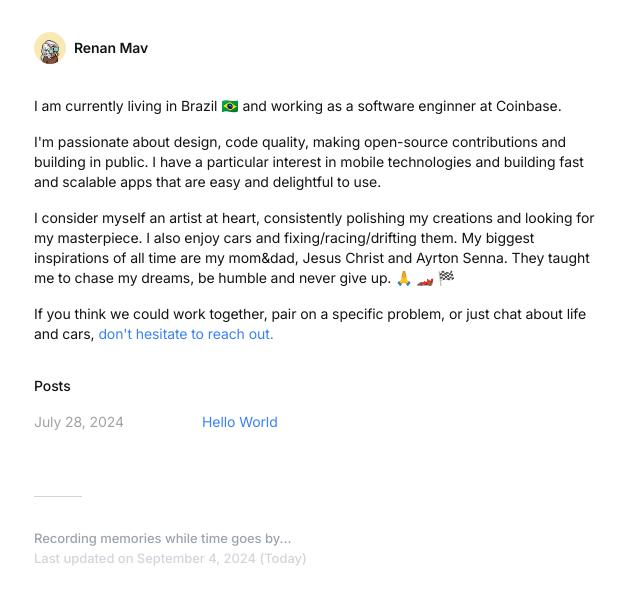
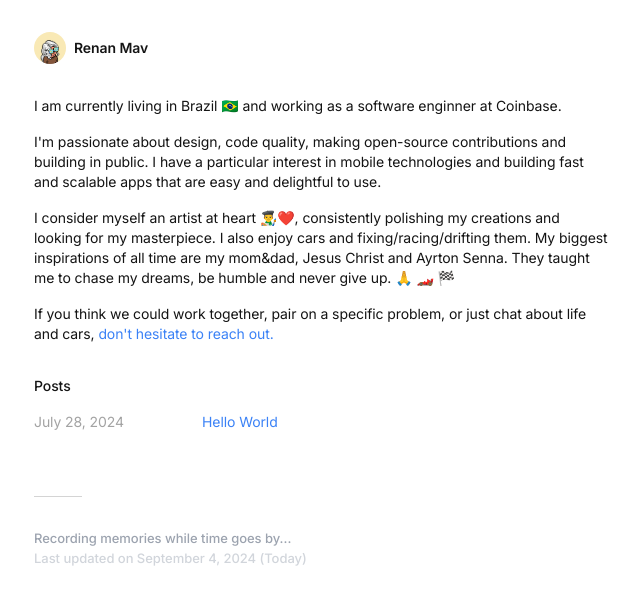
Before and after one commit to renanmav/renanmav.com, a Next.js app: page / in a window 1280 px wide. Shown: the top 604 px of the page, without its empty margins (318-958 px from the left). Built offline with nearby package versions, Linux system fonts and the light colour scheme; no server answers.

Commit message:
smol /ᐠ - ˕ -マᶻ 𝗓 𐰁

```diff
--- a/app/(public)/page.tsx
+++ b/app/(public)/page.tsx
@@ -50,7 +50,7 @@ function HobbiesAndInspirations() {
   /* TODO: Checkout my YouTube channel for some of my sends. */
   return (
     <p id="hobbies-and-inspirations" className="mb-4 text-base">
-      I consider myself an artist at heart, consistently polishing my creations
+      I consider myself an artist at heart 👨‍🎨❤️, consistently polishing my creations
       and looking for my masterpiece. I also enjoy cars and
       fixing/racing/drifting them. My biggest inspirations of all time are my
       mom&dad, Jesus Christ and Ayrton Senna. They taught me to chase my dreams,
```
Also changed, not shown: 1 other file (tests, documents, lock files or other folders).
